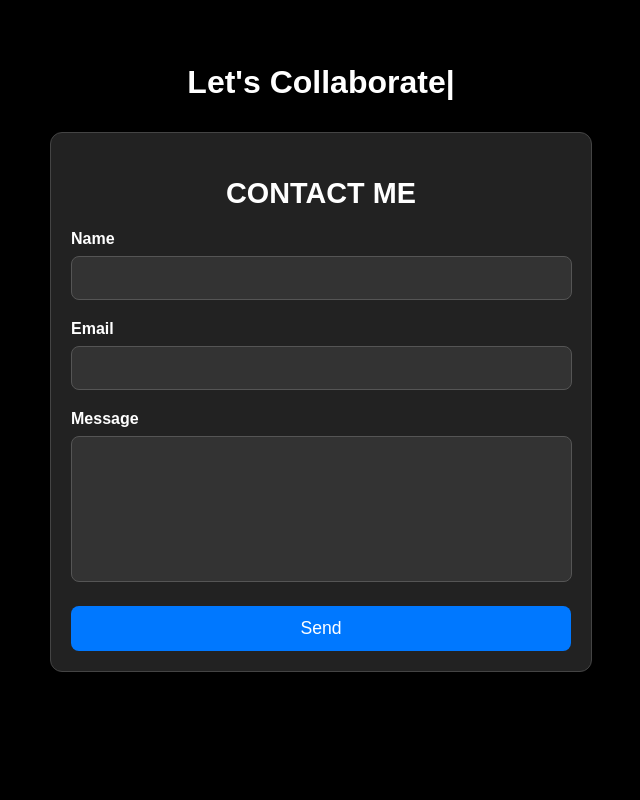
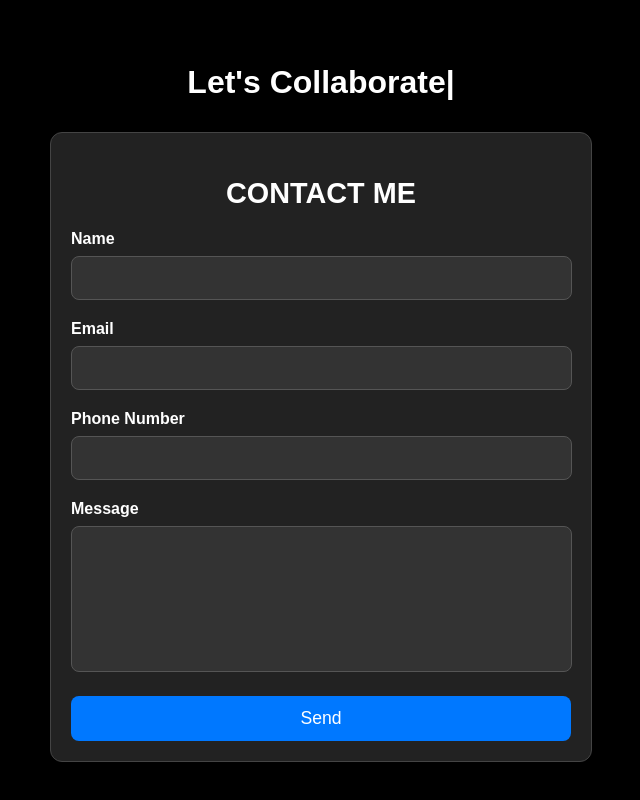
Before and after one commit to VanshR04/personal-site, a React (Create React App) app: page / in a window 1280 px wide. Shown: the part 2427-3227 px from the top of the page, without its empty margins (319-959 px from the left). Before the commit the page ends 3139 px from the top, so only its background shows below. Built offline with nearby package versions, Linux system fonts and the light colour scheme; the HTML template or start-up script is replaced by a standard one.

Commit message:
contact-form

```diff
--- a/src/Contact.css
+++ b/src/Contact.css
@@ -158,3 +158,31 @@
     font-weight: normal; /* Optional: Adjust font weight */
     font-weight: bold;
   }
+
+  .contact-form-label {
+    color: #ffffff;
+    font-size: 1rem;
+    font-family: "Arial", sans-serif;
+    margin-bottom: 8px;
+    display: block;
+    font-weight: bold;
+  }
+
+  .contact-form-input {
+    width: 95%;
+    padding: 12px;
+    margin-bottom: 20px;
+    border: 1px solid #555;
+    border-radius: 8px;
+    background-color: #333;
+    color: #ffffff;
+    font-family: "Arial", sans-serif;
+    font-size: 1rem;
+    transition: border-color 0.3s ease, box-shadow 0.3s ease;
+  }
+
+  .contact-form-input:focus {
+    outline: none;
+    border-color: #0078ff;
+    box-shadow: 0px 0px 8px rgba(0, 120, 255, 0.8);
+  }
--- a/src/Contact.js
+++ b/src/Contact.js
@@ -22,8 +22,8 @@ function Contact() {
       .sendForm(
         "service_5g5x7ju", // Replace with your EmailJS Service ID
         "template_obyfeee", // Replace with your EmailJS Template ID
-        form.current,// Replace with your EmailJS Public Key
-        'meh3UygFlmxqthlLZ'
+        form.current,
+        "meh3UygFlmxqthlLZ" // Replace with your EmailJS Public Key
       )
       .then(
         (result) => {
@@ -31,12 +31,12 @@ function Contact() {
           form.current.reset(); // Clear the form
         },
         (error) => {
-            console.log(error);
-
+          console.log(error);
           setMessage("Failed to send the message. Please try again.");
         }
       );
   };
+
 
   return (
     <>
@@ -81,6 +81,15 @@ function Contact() {
           required
         />
 
+<label htmlFor="user_phone" className="contact-form-label">Phone Number</label>
+  <input
+    type="tel"
+    name="user_phone"
+    id="user_phone"
+    className="contact-form-input"
+    required
+  />
+
         <label htmlFor="message" className="contact-form-label">Message</label>
         <textarea
           name="message"
```
Also changed, not shown: src/meme.jpg.
